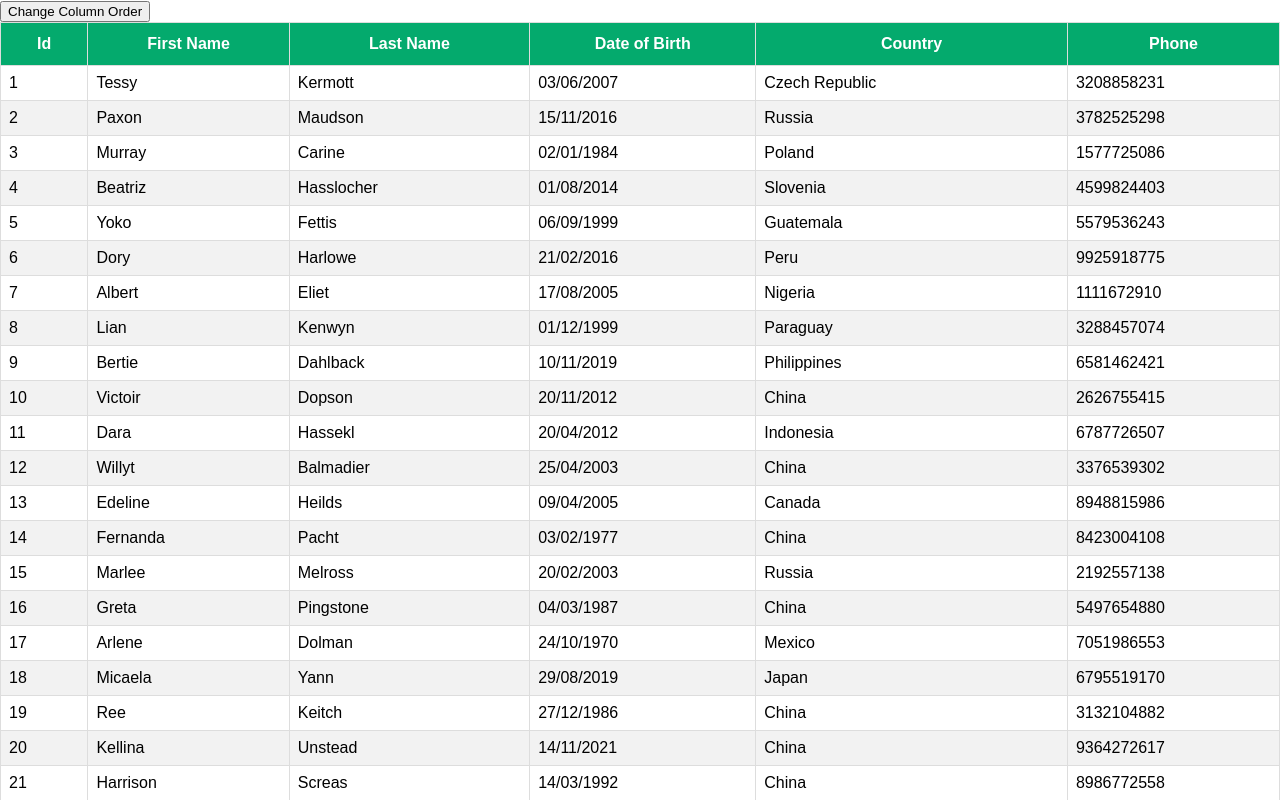
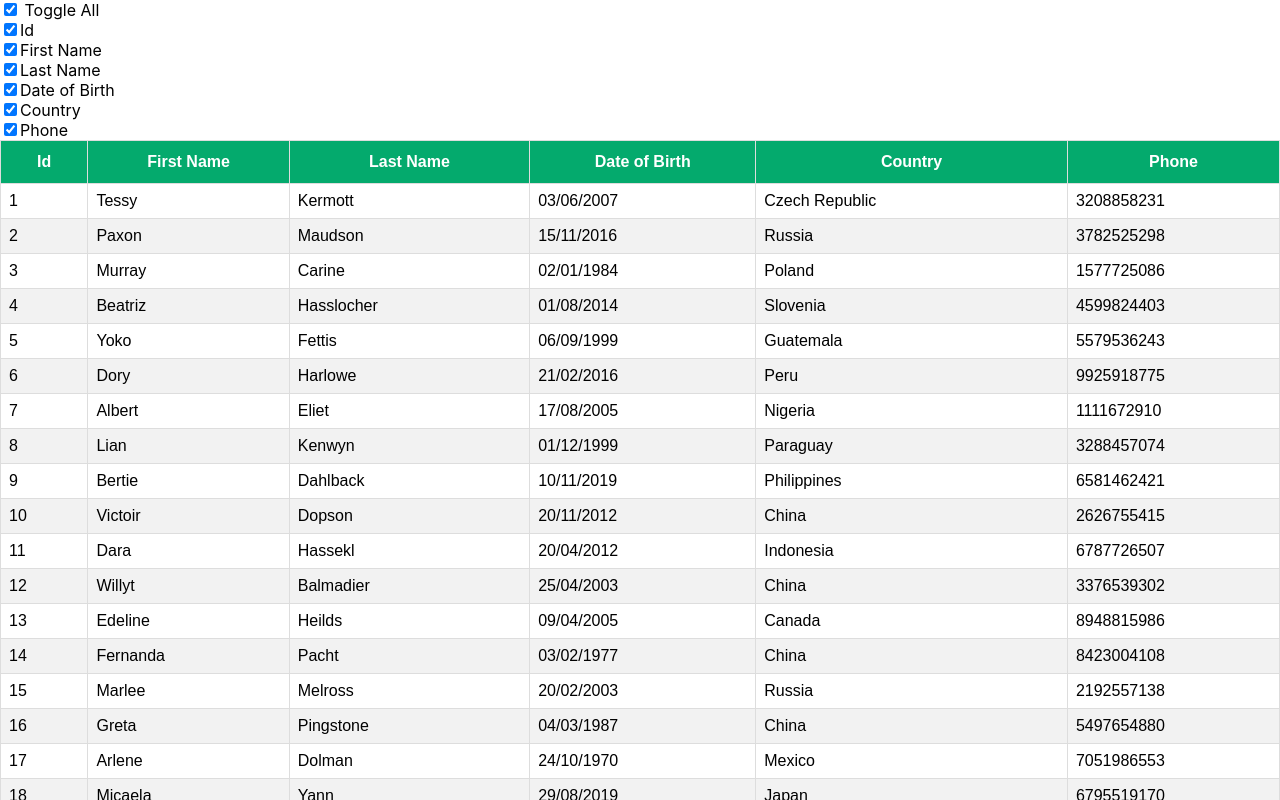
Before and after one commit to ShinchanThakur/React-Tables, a React (Create React App) app: page / in a window 1280 px wide. Shown: the top 800 px of the page. Built offline with nearby package versions, Linux system fonts and the light colour scheme.

Commit message:
Column Hiding added

```diff
--- a/src/App.js
+++ b/src/App.js
@@ -1,10 +1,10 @@
 import './App.css';
-import { ColumnOrder } from './components/ColumnOrder';
+import { ColumnHiding } from './components/ColumnHiding';
 
 function App() {
   return (
     <div>
-      <ColumnOrder/>
+      <ColumnHiding/>
     </div>
   );
 }
--- /dev/null
+++ b/src/components/ColumnHiding.js
@@ -0,0 +1,81 @@
+import React, { useMemo } from 'react'
+import { useTable } from 'react-table'
+import MOCK_DATA from './MOCK_DATA.json'
+import { COLUMNS } from './columns'
+import { Checkbox } from './Checkbox'
+import './table.css'
+
+export const ColumnHiding = () => {
+
+    const columns = useMemo(() => COLUMNS, [])
+    const data = useMemo(() => MOCK_DATA, [])
+    const tableInstance = useTable({
+        columns,
+        data
+    })
+    const {
+        getTableProps,
+        getTableBodyProps,
+        headerGroups,
+        footerGroups,
+        rows,
+        prepareRow,
+        allColumns,
+        getToggleHideAllColumnsProps
+    } = tableInstance
+
+    return (
+        <>
+            <div>
+                <div>
+                    <Checkbox {...getToggleHideAllColumnsProps()} /> Toggle All
+                    {/* We use our custom made checkbox where there is an indeterminate state in the checkbox */}
+                </div>
+                {
+                    allColumns.map(column => (
+                        <div key={column.id}>
+                            <label>
+                                <input type='checkbox' {...column.getToggleHiddenProps()} />
+                                {/* Since here we dont have any indeterminate state in the checkbox
+                                    Therefore we use the native html input with type checkbox*/}
+                                {column.Header}
+                            </label>
+                        </div>
+                    ))
+                }
+            </div>
+            <table {...getTableProps()}>
+                <thead>
+                    {headerGroups.map((headerGroup) => (
+                        <tr {...headerGroup.getHeaderGroupProps()}>
+                            {headerGroup.headers.map((column) => (
+                                <th {...column.getHeaderProps()}>{column.render('Header')}</th>
+                            ))}
+                        </tr>
+                    ))}
+                </thead>
+                <tbody {...getTableBodyProps()}>
+                    {rows.map((row) => {
+                        prepareRow(row)
+                        return (
+                            <tr {...row.getRowProps()}>
+                                {row.cells.map((cell) => {
+                                    return <td {...cell.getCellProps()}>{cell.render('Cell')}</td>
+                                })}
+                            </tr>
+                        )
+                    })}
+                </tbody>
+                <tfoot>
+                    {footerGroups.map((footerGroup) => (
+                        <tr {...footerGroup.getFooterGroupProps()}>
+                            {footerGroup.headers.map((column) => (
+                                <td {...column.getFooterProps()}>{column.render('Footer')}</td>
+                            ))}
+                        </tr>
+                    ))}
+                </tfoot>
+            </table>
+        </>
+    )
+}
--- a/src/components/columns.js
+++ b/src/components/columns.js
@@ -1,5 +1,4 @@
 import {format} from 'date-fns'
-import {ColumnFilter} from './ColumnFilter'
 
 export const COLUMNS = [
     {
```
Also changed, not shown: images/columnHiding.png (added), 1 other file (tests, documents, lock files or other folders).
